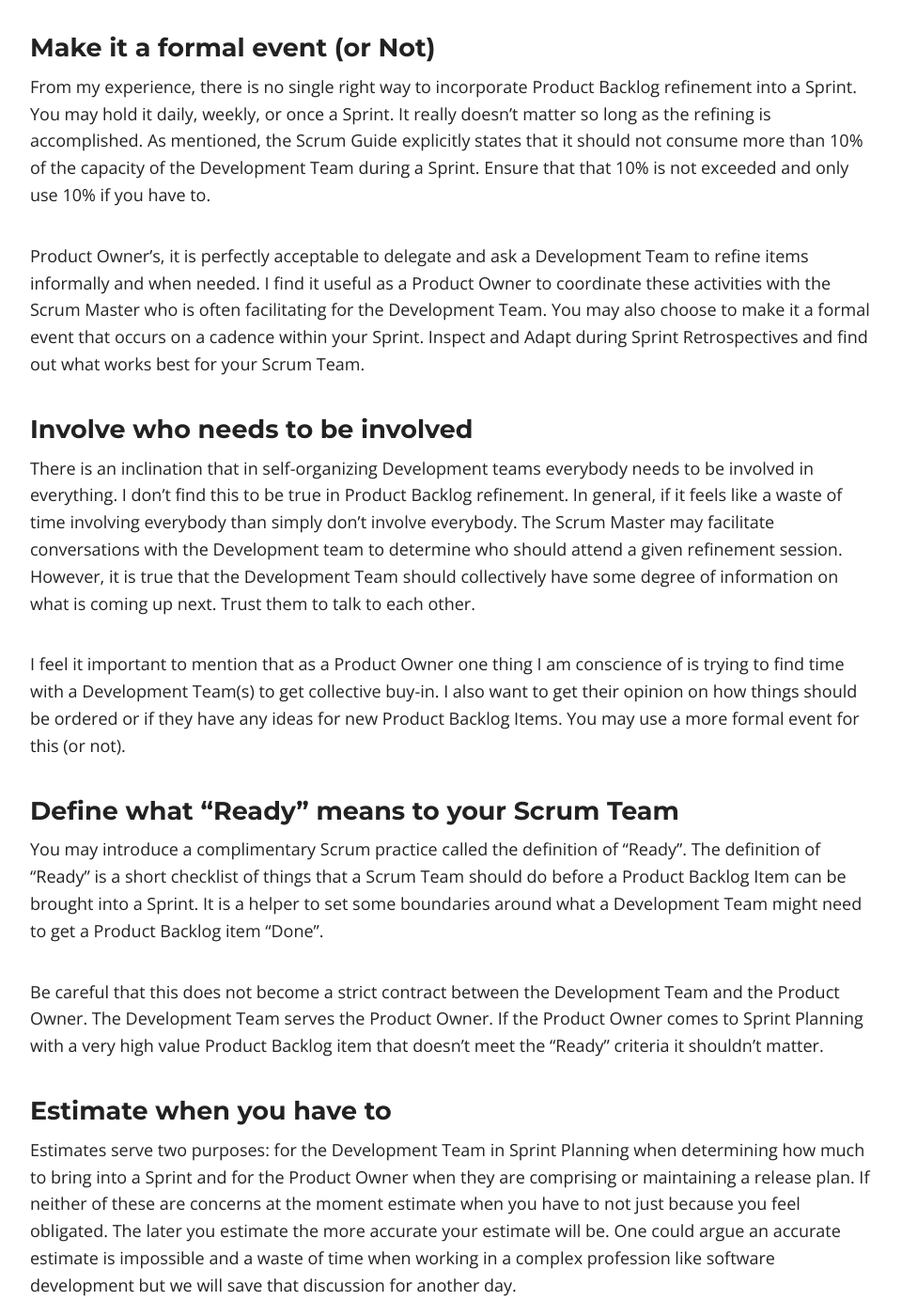
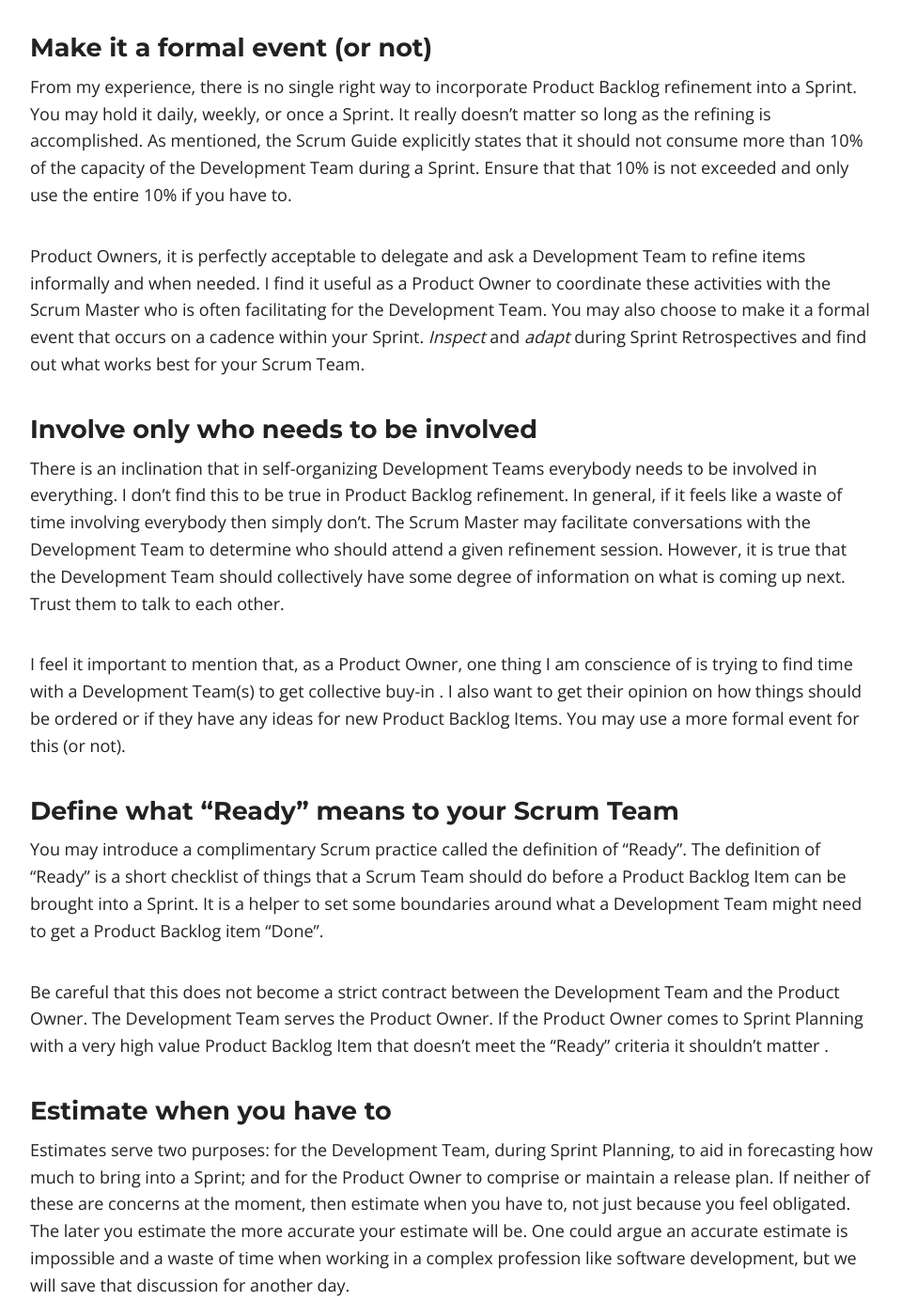
Before and after one commit to agiletodd/agiletodd.github.io, a Jekyll site: the page built from _posts/Scrum-framework/2017-28-03-Optimizing-Product-Backlog-Refinement.md, in a window 1280 px wide and 1400 px high, scrolled down 1826 px. Shown: the whole window at 94% size, without its empty margins (158-1118 px from the left). Built offline with Jekyll 4.4.1, drawn with Linux system fonts in a browser that asks for light colours; nearby versions of some CDN libraries; comment, search, counter and statistics services are not loaded; some of the changed text lies outside the part shown.

Commit message:
Update 2017-28-03-Optimizing-Product-Backlog-Refinement.md
Minor suggested revisions.
Caps, commas, and comments, yo.

```diff
--- a/_posts/Scrum-framework/2017-28-03-Optimizing-Product-Backlog-Refinement.md
+++ b/_posts/Scrum-framework/2017-28-03-Optimizing-Product-Backlog-Refinement.md
@@ -32,32 +32,32 @@ It is a general recommendation to have one to two Sprints worth of "Ready" Produ
 
 Here are a few tips that may help to get you there:
 
-### Make it a formal event (or Not)
-From my experience, there is no single right way to incorporate Product Backlog refinement into a Sprint. You may hold it daily, weekly, or once a Sprint. It really doesn't matter so long as the refining is accomplished. As mentioned, the Scrum Guide explicitly states that it should not consume more than 10% of the capacity of the Development Team during a Sprint. Ensure that that 10% is not exceeded and only use 10% if you have to.
+### Make it a formal event (or not)
+From my experience, there is no single right way to incorporate Product Backlog refinement into a Sprint. You may hold it daily, weekly, or once a Sprint. It really doesn't matter so long as the refining is accomplished. As mentioned, the Scrum Guide explicitly states that it should not consume more than 10% of the capacity of the Development Team during a Sprint. Ensure that that 10% is not exceeded and only use the entire 10% if you have to.
 
-Product Owner's, it is perfectly acceptable to delegate and ask a Development Team to refine items informally and when needed. I find it useful as a Product Owner to coordinate these activities with the Scrum Master who is often facilitating for the Development Team. You may also choose to make it a formal event that occurs on a cadence within your Sprint. Inspect and Adapt during Sprint Retrospectives and find out what works best for your Scrum Team.
+Product Owners, it is perfectly acceptable to delegate and ask a Development Team to refine items informally and when needed. I find it useful as a Product Owner to coordinate these activities with the Scrum Master who is often facilitating for the Development Team. You may also choose to make it a formal event that occurs on a cadence within your Sprint. *Inspect* and *adapt* during Sprint Retrospectives and find out what works best for your Scrum Team.
 
-### Involve who needs to be involved
-There is an inclination that in self-organizing Development teams everybody needs to be involved in everything. I don't find this to be true in Product Backlog refinement. In general, if it feels like a waste of time involving everybody than simply don't involve everybody. The Scrum Master may facilitate conversations with the Development team to determine who should attend a given refinement session. However, it is true that the Development Team should collectively have some degree of information on what is coming up next. Trust them to talk to each other.
+### Involve only who needs to be involved
+There is an inclination that in self-organizing Development Teams everybody needs to be involved in everything. I don't find this to be true in Product Backlog refinement. In general, if it feels like a waste of time involving everybody then simply don't. The Scrum Master may facilitate conversations with the Development Team to determine who should attend a given refinement session. However, it is true that the Development Team should collectively have some degree of information on what is coming up next. Trust them to talk to each other.
 
-I feel it important to mention that as a Product Owner one thing I am conscience of is trying to find time with a Development Team(s) to get collective buy-in. I also want to get their opinion on how things should be ordered or if they have any ideas for new Product Backlog Items. You may use a more formal event for this (or not).
+I feel it important to mention that, as a Product Owner, one thing I am conscience of is trying to find time with a Development Team(s) to get collective buy-in [](buy-in to what?). I also want to get their opinion on how things should be ordered or if they have any ideas for new Product Backlog Items. You may use a more formal event for this (or not).
 
 ### Define what "Ready" means to your Scrum Team
 You may introduce a complimentary Scrum practice called the definition of "Ready". The definition of "Ready" is a short checklist of things that a Scrum Team should do before a Product Backlog Item can be brought into a Sprint. It is a helper to set some boundaries around what a Development Team might need to get a Product Backlog item "Done".
 
-Be careful that this does not become a strict contract between the Development Team and the Product Owner. The Development Team serves the Product Owner. If the Product Owner comes to Sprint Planning with a very high value Product Backlog item that doesn't meet the "Ready" criteria it shouldn't matter.
+Be careful that this does not become a strict contract between the Development Team and the Product Owner. The Development Team serves the Product Owner. If the Product Owner comes to Sprint Planning with a very high value Product Backlog Item that doesn't meet the "Ready" criteria it shouldn't matter [](, the value of the work does not change).
 
 ### Estimate when you have to
-Estimates serve two purposes: for the Development Team in Sprint Planning when determining how much to bring into a Sprint and for the Product Owner when they are comprising or maintaining a release plan. If neither of these are concerns at the moment estimate when you have to not just because you feel obligated. The later you estimate the more accurate your estimate will be. One could argue an accurate estimate is impossible and a waste of time when working in a complex profession like software development but we will save that discussion for another day.
+Estimates serve two purposes: for the Development Team, during Sprint Planning, to aid in forecasting how much to bring into a Sprint; and for the Product Owner to comprise or maintain a release plan. If neither of these are concerns at the moment, then estimate when you have to, not just because you feel obligated. The later you estimate the more accurate your estimate will be. One could argue an accurate estimate is impossible and a waste of time when working in a complex profession like software development, but we will save that discussion for another day.
 
 ### Don't get too far ahead
-If you are refining Product Backlog items that will be worked on by the Development Team several months in advance, stop because it's a waste of your time. Requirements are often one of the most unstable aspects of software development. It is very difficult to accurately capture a customer requirement regardless of the format you are using or the effort you put into it.
+If you are refining Product Backlog Items that will be worked on by the Development Team several months in advance, stop. It's a waste of your time. Requirements are often one of the most unstable aspects of software development. It is very difficult to accurately capture a customer requirement regardless of the format you are using or the amount of effort you put into it.
 
-A Product Backlog with stale items means you wasted time creating requirements that are no longer relevant. Stick to one to two Sprints worth of "Ready" items on the Product Backlog. Likewise, don't assume that every aspect of a Product Backlog item needs to be explicitly defined. Allow for some room to have conversations about the implementation during a Sprint.
+A Product Backlog with stale items means you wasted time creating requirements that are no longer relevant. Stick with one to two Sprints worth of "Ready" items on the Product Backlog. Likewise, don't assume that every aspect of a Product Backlog item needs to be explicitly defined. Allow for some room for conversations [](and creativity) about the implementation during a Sprint.
 
 [//]: # (Conclusion)
 
 ### Conclusion
-There is no single way to define Product Backlog refinement generically in Scrum. It is an excellent topic to discuss in a Sprint Retrospective so that you are inspecting and adapting the approach. Try to make it a formal event (or Not), involve who needs to be involved, define what "Ready" means to your Scrum Team, estimate when you have to, and try not to get too far ahead.
+There is no single way to define Product Backlog refinement generically in Scrum. It is an excellent topic to discuss in a Sprint Retrospective, so that you are inspecting and adapting the team's approach. Try making it a formal event (or not), involve only who needs to be involved, define what "Ready" means to your Scrum Team, estimate when you have to, and try not to get too far ahead.
 
 Reference: [Scrum Guide](http://scrumguides.org/scrum-guide.html)
```
Also changed, not shown: other parts of _posts/Scrum-framework/2017-28-03-Optimizing-Product-Backlog-Refinement.md (+1 -1 lines).
